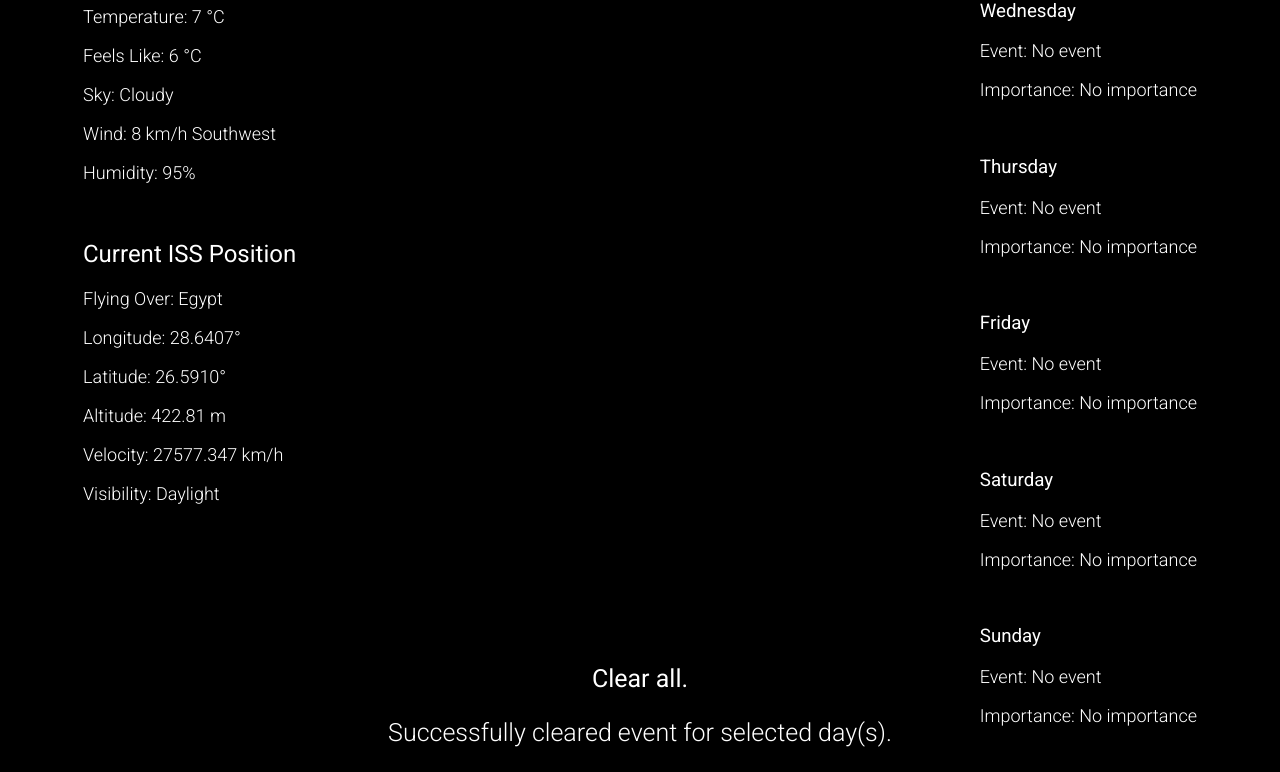
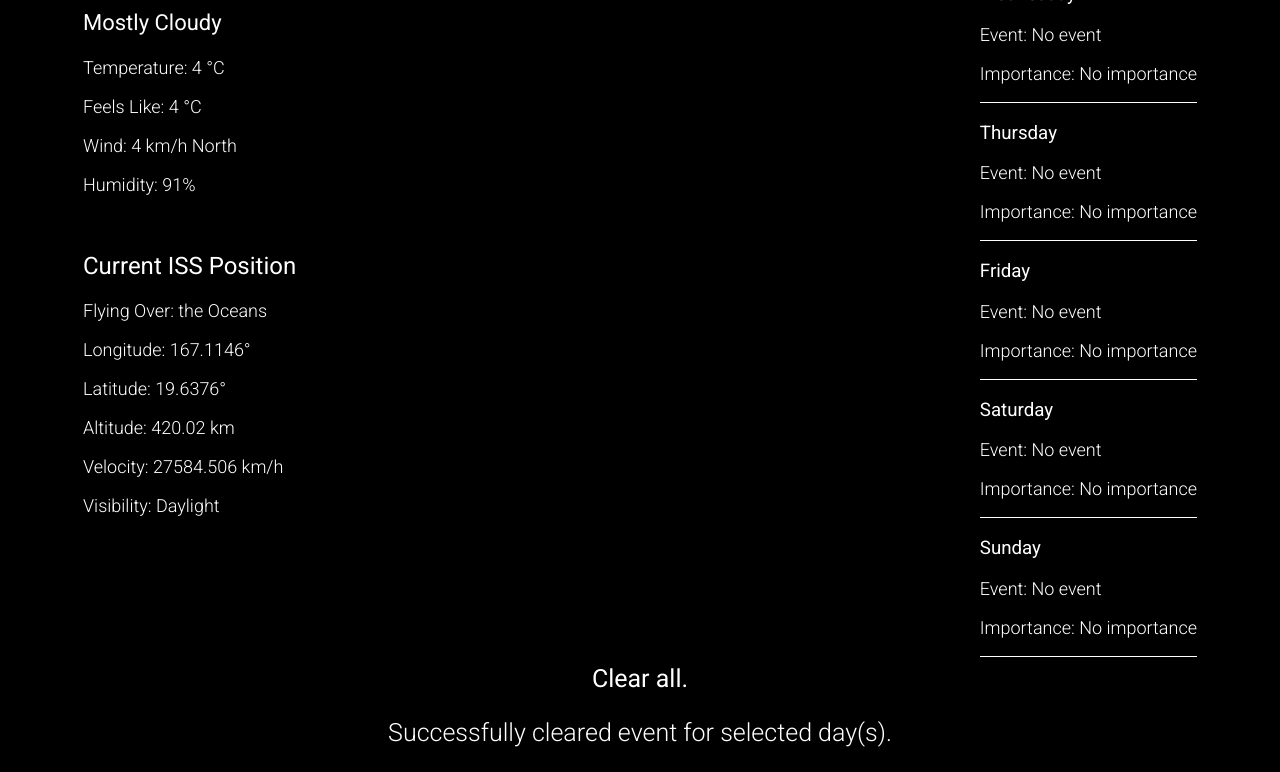
Before and after one commit to Ryan-Awad/Smart-Mirror, a website: page GUI/gui.html in a window 1280 px wide. Shown: the part 521-1293 px from the top of the page. Drawn offline with Linux system fonts and the light colour scheme.

Commit message:
front-end changes

```diff
--- a/GUI/data/data.json
+++ b/GUI/data/data.json
@@ -1 +1 @@
-[{"temp":"7","feels":"6","sky":"Cloudy","wind":"8 km/h Southwest","humidity":"95%","degreetype":"C","skytext":"Partly Cloudy","icon_url":"http://blob.weather.microsoft.com/static/weather4/en-us/law/27.gif"},{"location":"Egypt","lon":"28.6407","lat":"26.5910","alt":"422.81","vel":"27577.347","vis":"Daylight"},{"day":16,"month":4,"year":2021,"hours":1,"minutes":"16"},{"command":"Clear all.","response":"Successfully cleared event for selected day(s)."}]
+[{"temp":"4","feels":"4","wind":"4 km/h North","humidity":"91%","sky":"Mostly Cloudy","icon_url":"http://blob.weather.microsoft.com/static/weather4/en-us/law/27.gif","degreetype":"C"},{"location":"the Oceans","lon":"167.1146","lat":"19.6376","alt":"420.02","vel":"27584.506","vis":"Daylight"},{"day":17,"month":4,"year":2021,"hours":1,"minutes":"01"},{"command":"Clear all.","response":"Successfully cleared event for selected day(s)."}]
--- a/GUI/gui.css
+++ b/GUI/gui.css
@@ -3,6 +3,12 @@ body {
     color: #fff;
     font-family: 'Roboto', sans-serif;
     padding: 25px;
+}
+
+hr {
+    height: 1px;
+    border: none;
+    background-color: #fff;
 }
 
 #feature p {
--- a/GUI/gui.html
+++ b/GUI/gui.html
@@ -19,11 +19,11 @@
             <div id='feature' class='weather-div'>
                 <h2>Today's Weather</h2>
                 <img id='weather-icon' style='width:100px; height:81px;'>
+                <p id='skytext' style='font-weight: 400; font-size: 22px;'></p>
                 <p id='weather-display1'>Temperature: </p>
                 <p id='weather-display2'>Feels Like: </p>
-                <p id='weather-display3'>Sky: </p>
-                <p id='weather-display4'>Wind: </p>
-                <p id='weather-display5'>Humidity: </p>
+                <p id='weather-display3'>Wind: </p>
+                <p id='weather-display4'>Humidity: </p>
             </div>
             <br>
             <div id='feature' class='iss-div'>
@@ -45,33 +45,35 @@
         <div id='feature' class='calendar-div'>
             <h2>Weekly Calendar</h2>
 
+            <hr>
             <h3>Monday</h3>
             <p id='cal-event1'>Event: </p>
-            <p id='cal-imp1'>Importance: </p><br>
-
+            <p id='cal-imp1'>Importance: </p>
+            <hr>
             <h3>Tuesday</h3>
             <p id='cal-event2'>Event: </p>
-            <p id='cal-imp2'>Importance: </p><br>
-
+            <p id='cal-imp2'>Importance: </p>
+            <hr>
             <h3>Wednesday</h3>
             <p id='cal-event3'>Event: </p>
-            <p id='cal-imp3'>Importance: </p><br>
-
+            <p id='cal-imp3'>Importance: </p>
+            <hr>
             <h3>Thursday</h3>
             <p id='cal-event4'>Event: </p>
-            <p id='cal-imp4'>Importance: </p><br>
-
+            <p id='cal-imp4'>Importance: </p>
+            <hr>
             <h3>Friday</h3>
             <p id='cal-event5'>Event: </p>
-            <p id='cal-imp5'>Importance: </p><br>
-
+            <p id='cal-imp5'>Importance: </p>
+            <hr>
             <h3>Saturday</h3>
             <p id='cal-event6'>Event: </p>
-            <p id='cal-imp6'>Importance: </p><br>
-
+            <p id='cal-imp6'>Importance: </p>
+            <hr>
             <h3>Sunday</h3>
             <p id='cal-event7'>Event: </p>
-            <p id='cal-imp7'>Importance: </p><br>
+            <p id='cal-imp7'>Importance: </p>
+            <hr>
         </div>
     </body>
 </html>
--- a/GUI/gui.js
+++ b/GUI/gui.js
@@ -29,19 +29,19 @@ function loadBasicData(callback) {
         jsonData[0]['temp'] += ` °${jsonData[0].degreetype}`;
         jsonData[0]['feels'] += ` °${jsonData[0].degreetype}`;
 
-        const weatherSections = ['Temperature', 'Feels Like', 'Sky', 'Wind', 'Humidity'];
+        const weatherSections = ['Temperature', 'Feels Like', 'Wind', 'Humidity']; // blank item is for the sky
         const weatherDataKeys = Object.keys(jsonData[0]);
-        weatherDataKeys.pop();
-        for (var i = 0; i < 5; i++) {
+        for (var i = 0; i < 4; i++) {
             document.getElementById('weather-display' + (i + 1)).innerHTML = weatherSections[i] + ': ' + jsonData[0][weatherDataKeys[i]];
         }
 
         document.getElementById('weather-icon').src = jsonData[0]['icon_url'];
+        document.getElementById('skytext').innerHTML = jsonData[0]['sky'];
 
         // ISS feature
         jsonData[1]['lon'] += '°';
         jsonData[1]['lat'] += '°';
-        jsonData[1]['alt'] += ' m';
+        jsonData[1]['alt'] += ' km';
         jsonData[1]['vel'] += ' km/h';
 
         const issSections = ['Flying Over', 'Longitude', 'Latitude', 'Altitude', 'Velocity', 'Visibility'];
```
